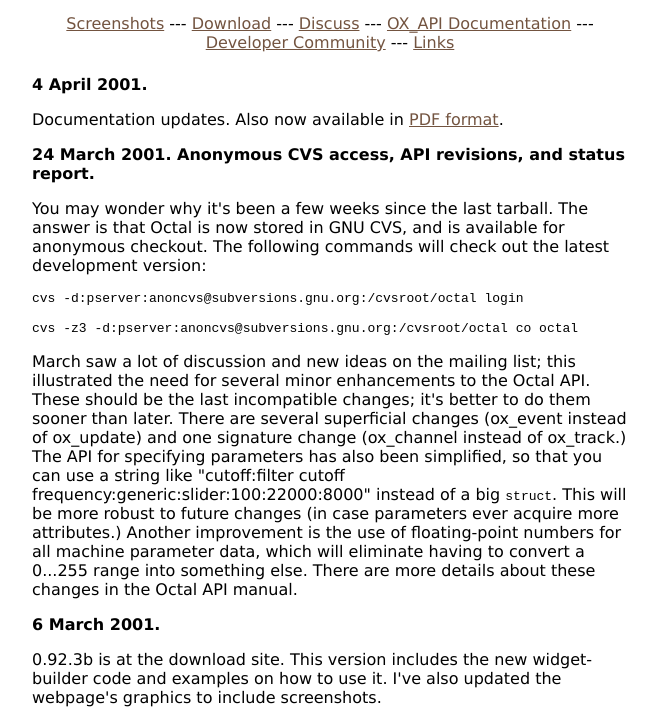
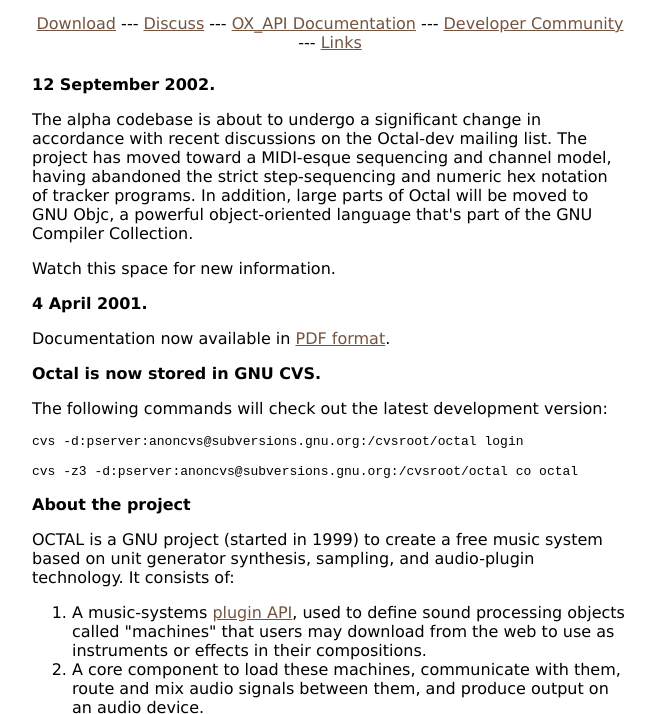
Before and after one commit to gnu-mirror-unofficial/octal, a plain HTML site: page octal.html in a window 1280 px wide. Shown: the part 98-812 px from the top of the page, without its empty margins (310-967 px from the left). Drawn offline with Linux system fonts and the light colour scheme.

Commit message:
2002 Update and notification of Objc conversion.

```diff
--- a/octal.html
+++ b/octal.html
@@ -35,8 +35,8 @@ page">
 <!-- link menu -->
 
 <tr><td align=center>
-<a href="http://dto.qwsi.net/octalstuff">Screenshots</a> ---
-<a href="http://ftp.gnu.org/gnu/octal/">Download</a> --- <a href="http://mail.gnu.org/mailman/listinfo/octal-dev">Discuss</a>
+<!-- COMMENTING OUT THE SCREENSHOT URL FOR NOW <a href="">Screenshots</a> -->
+<a href="http://savannah.gnu.org/projects/octal/">Download</a> --- <a href="http://mail.gnu.org/mailman/listinfo/octal-dev">Discuss</a>
 --- <a href="http://www.gnu.org/software/octal/ox_api_main/index.html">OX_API Documentation</a>
  --- <a href="http://www.sourceforge.net/projects/octalmachines">Developer
 Community</a> --- <a href="links.html">Links</a>
@@ -50,14 +50,20 @@ Community</a> --- <a href="links.html">Links</a>
 
 <!-- announcements go here -->
 
-<p class=section>4 April 2001.</p> Documentation updates. Also now available in
+<p class=section>12 September 2002.</p> The alpha codebase is about to undergo
+a significant change in accordance with recent discussions on the
+Octal-dev mailing list.  The project has moved toward a MIDI-esque sequencing
+and channel model, having abandoned the strict step-sequencing and numeric hex
+notation of tracker programs. In addition, large parts of Octal will be moved
+to GNU Objc, a powerful object-oriented language that's part of the GNU Compiler
+Collection.
+
+<p>Watch this space for new information.
+
+<p class=section>4 April 2001.</p> Documentation now available in
 <a href="octal_api.pdf">PDF format</a>.
 
-<p class=section>24 March 2001. Anonymous CVS access, API revisions, and
-status report.</p> You may wonder why it's been a few weeks since the last tarball. The
-answer is that Octal is now stored in GNU CVS, and is available for anonymous
-checkout. The following commands will check out the latest development version:
-
+<p class=section>Octal is now stored in GNU CVS.</p> The following commands will check out the latest development version:
 <p>
 <pre>
 cvs -d:pserver:anoncvs@subversions.gnu.org:/cvsroot/octal login
@@ -65,24 +71,6 @@ cvs -d:pserver:anoncvs@subversions.gnu.org:/cvsroot/octal login
 cvs -z3 -d:pserver:anoncvs@subversions.gnu.org:/cvsroot/octal co octal
 </pre>
 
-<p>March saw a lot of discussion and new ideas on the mailing list; this
-illustrated the need for several minor enhancements to the Octal API. These
-should be the last incompatible changes; it's better to do them sooner than
-later. There are several superficial changes (ox_event instead of ox_update)
-and one signature change (ox_channel instead of ox_track.) The API for
-specifying parameters has also been simplified, so that you can use a string
-like "cutoff:filter cutoff frequency:generic:slider:100:22000:8000" instead of
-a big <tt>struct</tt>. This will be more robust to future changes
-(in case parameters ever acquire more attributes.) Another improvement is the
-use of floating-point numbers for all machine parameter data, which will
-eliminate having to convert a 0...255 range into something else.
-
-There are more details about these changes in the Octal API manual.
-
-
-
-<p class=section>6 March 2001.</p> 0.92.3b is at the download site. This version includes the new widget-builder code and examples on how to use it. I've also updated the webpage's graphics to include screenshots.
-<p class=section>25 February 2001. Minor update<p>0.92.2beta is at the download site.
 
 <!-- about the project -->
 <p class=section>About the project</p>
```
